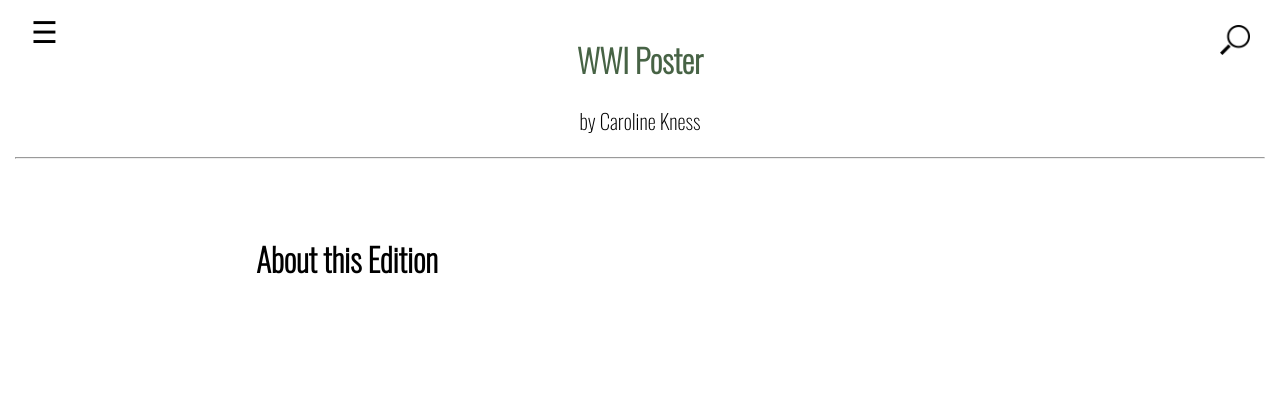
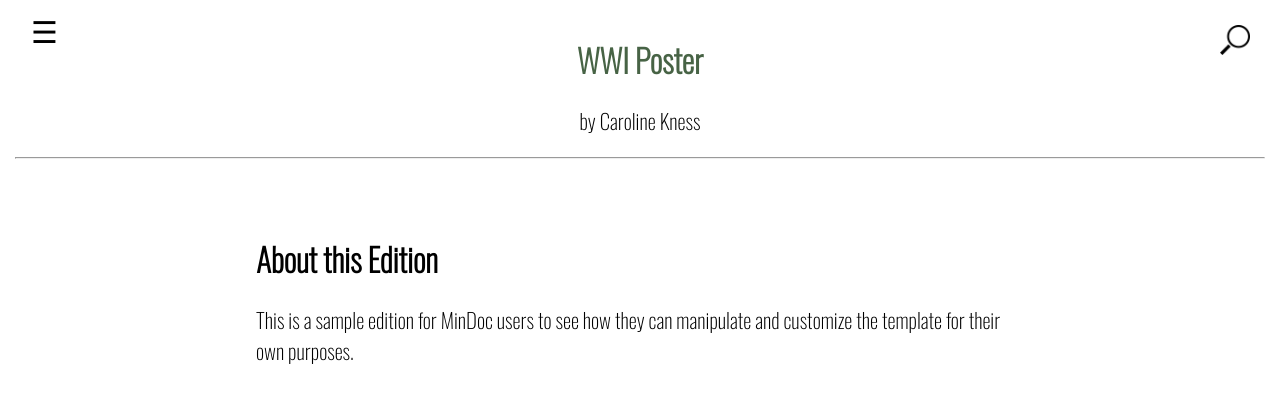
Before and after one commit to carolinekness/wwiposter, a Jekyll site: the page built from 004_about_the_edition.md, in a window 1280 px wide. Shown: the top 403 px of the page. Built offline with Jekyll 4.4.1, drawn with Linux system fonts in a browser that asks for light colours.

Commit message:
Update 004_about_the_edition.md

```diff
--- a/004_about_the_edition.md
+++ b/004_about_the_edition.md
@@ -5,3 +5,5 @@ number: 004
 ---
 
 # About this Edition
+
+This is a sample edition for MinDoc users to see how they can manipulate and customize the template for their own purposes.
```
